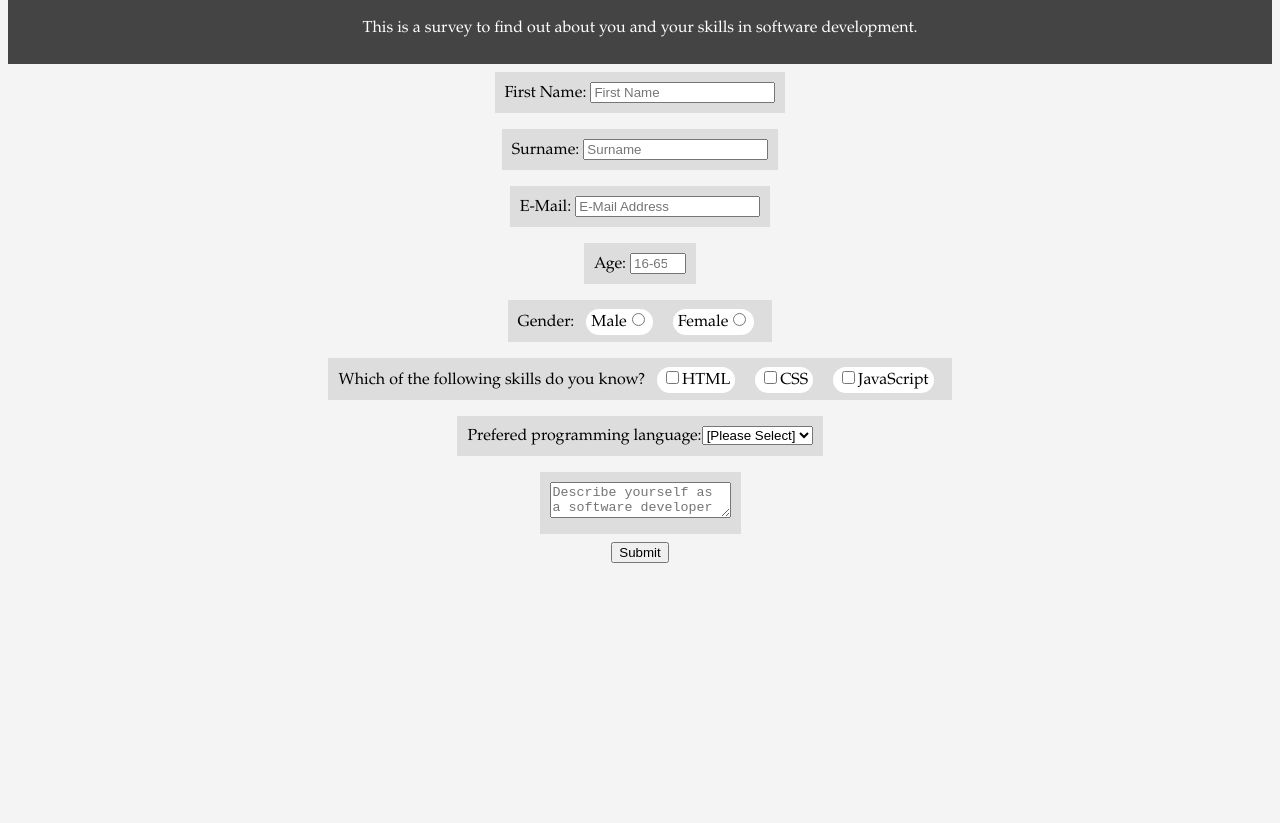
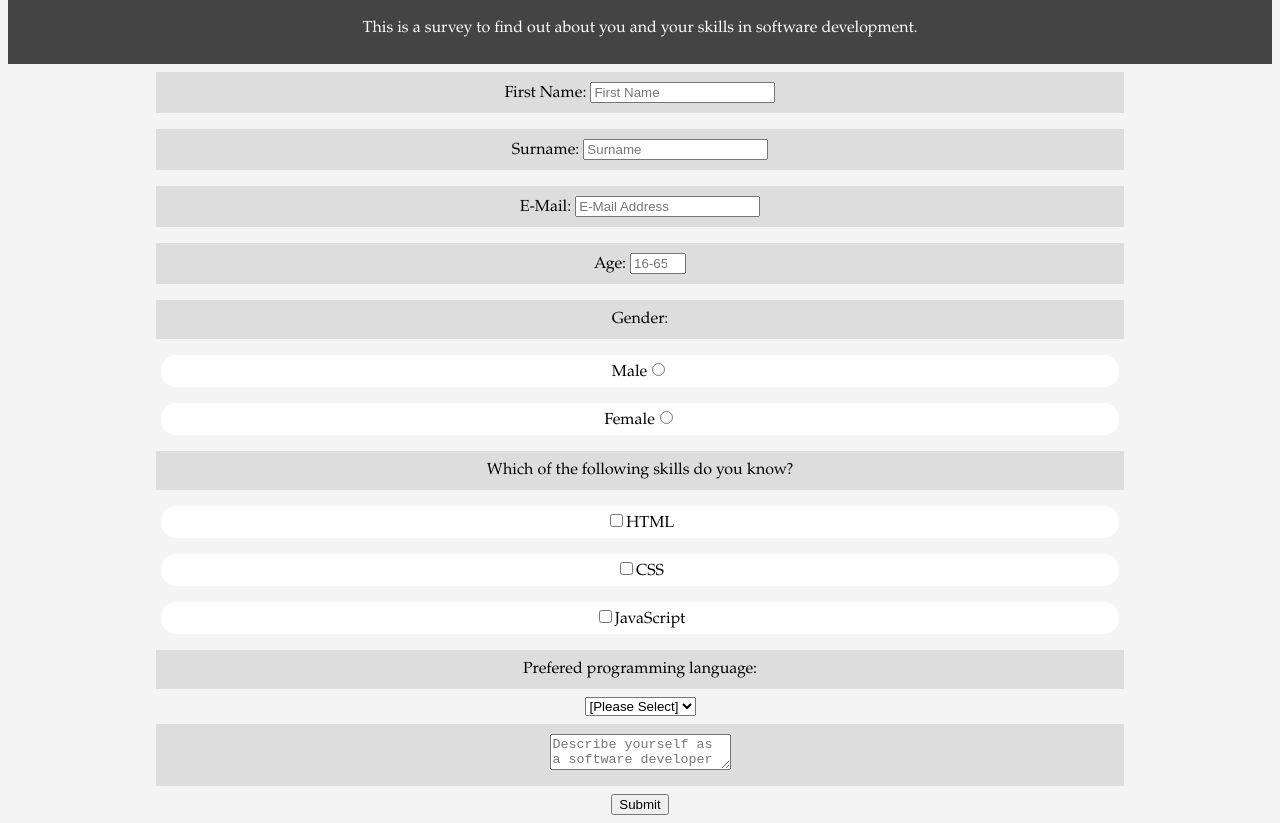
Before and after one commit to dgroves90/survey-form, a plain HTML site: page index.html in a window 1280 px wide. Shown: the part 80-903 px from the top of the page. Before the commit the page ends 800 px from the top, so only its background shows below. Drawn offline with Linux system fonts and the light colour scheme.

Commit message:
Version 1.1

```diff
--- a/design.css
+++ b/design.css
@@ -7,7 +7,10 @@ label {
 	margin:0.5rem;
 	background-color: #ddd;
 	padding: 10px;
+	width:75%;
+	text-align: center;
 }
+
 
 #header {
 	background-color: #444;
--- a/index.html
+++ b/index.html
@@ -19,24 +19,24 @@
 
 		<label id="number-label">Age: <input id="number" type="Number" placeholder="16-65" min="16" max="65" required></label>
 
-		<label id="gender">Gender:
+		<label id="gender">Gender: </label>
 			<label id="male-female" class="options">Male<input type="radio" name="male-female" id="male" value="1"></label>
 
-			<label id="male-female" class="options">Female<input type="radio" name="male-female" id="female" value="2"></label></label>
+			<label id="male-female" class="options">Female<input type="radio" name="male-female" id="female" value="2"></label>
 
-		<label id="skills"> Which of the following skills do you know?
+		<label id="skills"> Which of the following skills do you know?</label>
 			<label id="HTML" class="options"><input type="checkbox" name="skills" value="1">HTML</label>
 			<label id="CSS" class="options"><input type="checkbox" name="skills" value="2">CSS</label>
 			<label id="JavaScript" class="options"><input type="checkbox" name="skills" value="3">JavaScript</label>
-		</label>
 
-		<label id="prefered-language">Prefered programming language:<select name="prefered-language" id="dropdown">
+
+		<label id="prefered-language">Prefered programming language:</label><select name="prefered-language" id="dropdown">
 			<option value="None">[Please Select]</option>
 			<option value="JavaScript">JavaScript</option>
 			<option value="PHP">PHP</option>
 			<option value="Python">Python</option>
 			<option value="Other">Other</option>
-		</select></label>
+		</select>
 
 		<label><textarea placeholder="Describe yourself as a software developer"></textarea></label>
 
```
